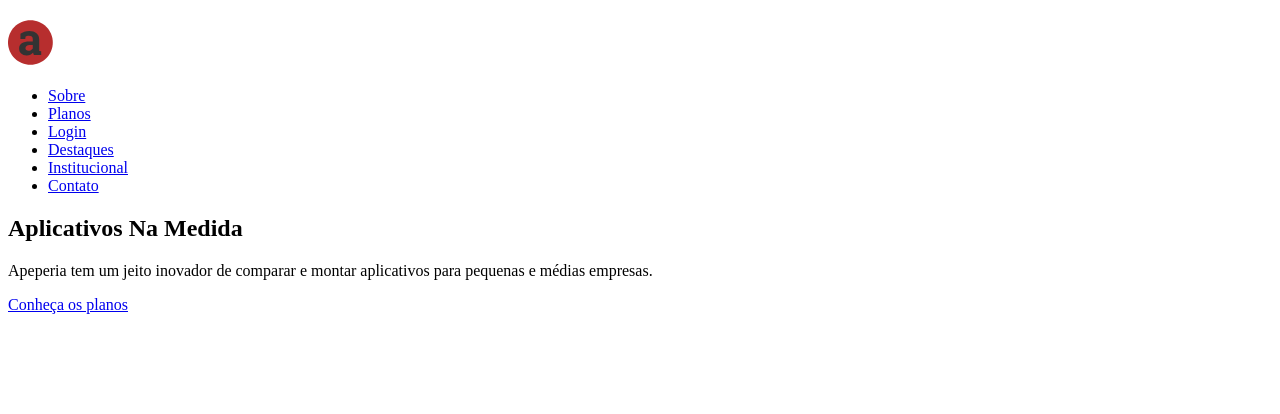
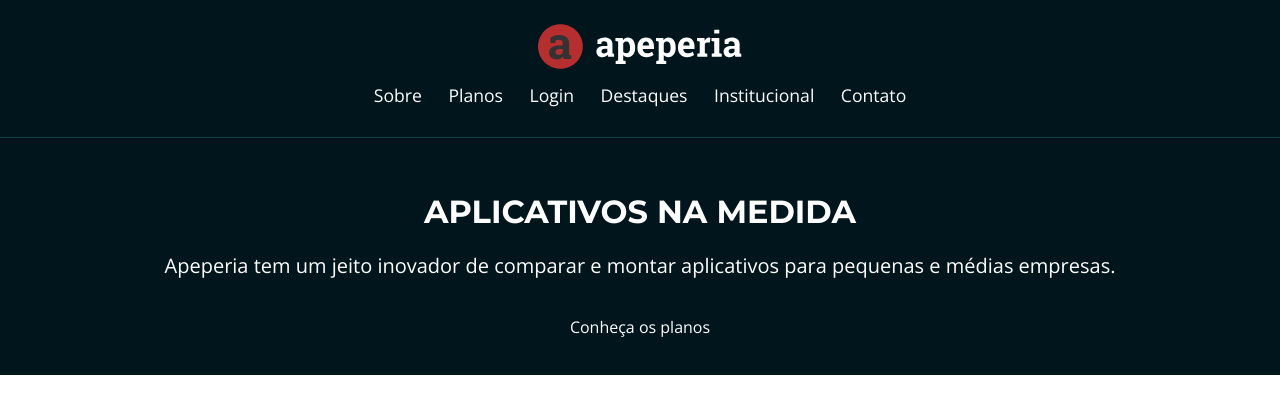
Before and after one commit to beduardodev/apeperia, a plain HTML site: page index.html in a window 1280 px wide. Drawn offline with nearby package versions, Linux system fonts and the light colour scheme.

Commit message:
Importando css necessarios, definindo class para aplicar o css

```diff
--- /dev/null
+++ b/css/base.css
@@ -0,0 +1,3 @@
+body {
+    font-family: 'Open Sans', sans-serif;
+}
--- a/index.html
+++ b/index.html
@@ -4,39 +4,45 @@
 <head>
     <meta charset="utf-8">
     <title>Home | Apeperia</title>
+    <link rel="preconnect" href="https://fonts.gstatic.com">
+    <link href="https://fonts.googleapis.com/css2?family=Montserrat:wght@300;400;700&family=Open+Sans:wght@300;400;700&display=swap" rel="stylesheet">
+    <link href="css/reset.css" rel="stylesheet">
+    <link href="css/base.css" rel="stylesheet">
+    <link href="css/cabecalho.css" rel="stylesheet">
+    <link href="css/chamada.css" rel="stylesheet">
 </head>
 
 <body>
-    <header>
-        <img src="img/logo-apeperia.svg" alt="Logo da Apeperia">
-        <nav>
+    <header class="cabecalho">
+        <img src="img/logo-apeperia.svg" alt="Logo da Apeperia" class="cabecalho__logo">
+        <nav class="cabecalho__navegacao">
             <ul>
-                <li>
+                <li class="cabecalho__link">
                     <a href="#">Sobre</a>
                 </li>
-                <li>
+                <li class="cabecalho__link">
                     <a href="#">Planos</a>
                 </li>
-                <li>
+                <li class="cabecalho__link">
                     <a href="#">Login</a>
                 </li>
-                <li>
+                <li class="cabecalho__link">
                     <a href="#">Destaques</a>
                 </li>
-                <li>
+                <li class="cabecalho__link">
                     <a href="#">Institucional</a>
                 </li>
-                <li>
+                <li class="cabecalho__link">
                     <a href="#">Contato</a>
                 </li>
             </ul>
         </nav>
     </header>
     <main>
-        <section>
-            <h1>Aplicativos Na Medida</h1>
-            <p>Apeperia tem um jeito inovador de comparar e montar aplicativos para pequenas e médias empresas.</p>
-            <a href="#">Conheça os planos</a>
+        <section class="chamada">
+            <h1 class="chamada__titulo">Aplicativos Na Medida</h1>
+            <p class="chamada__texto">Apeperia tem um jeito inovador de comparar e montar aplicativos para pequenas e médias empresas.</p>
+            <a href="#" class="chamada__botao">Conheça os planos</a>
         </section>
     </main>
 </body>
```
